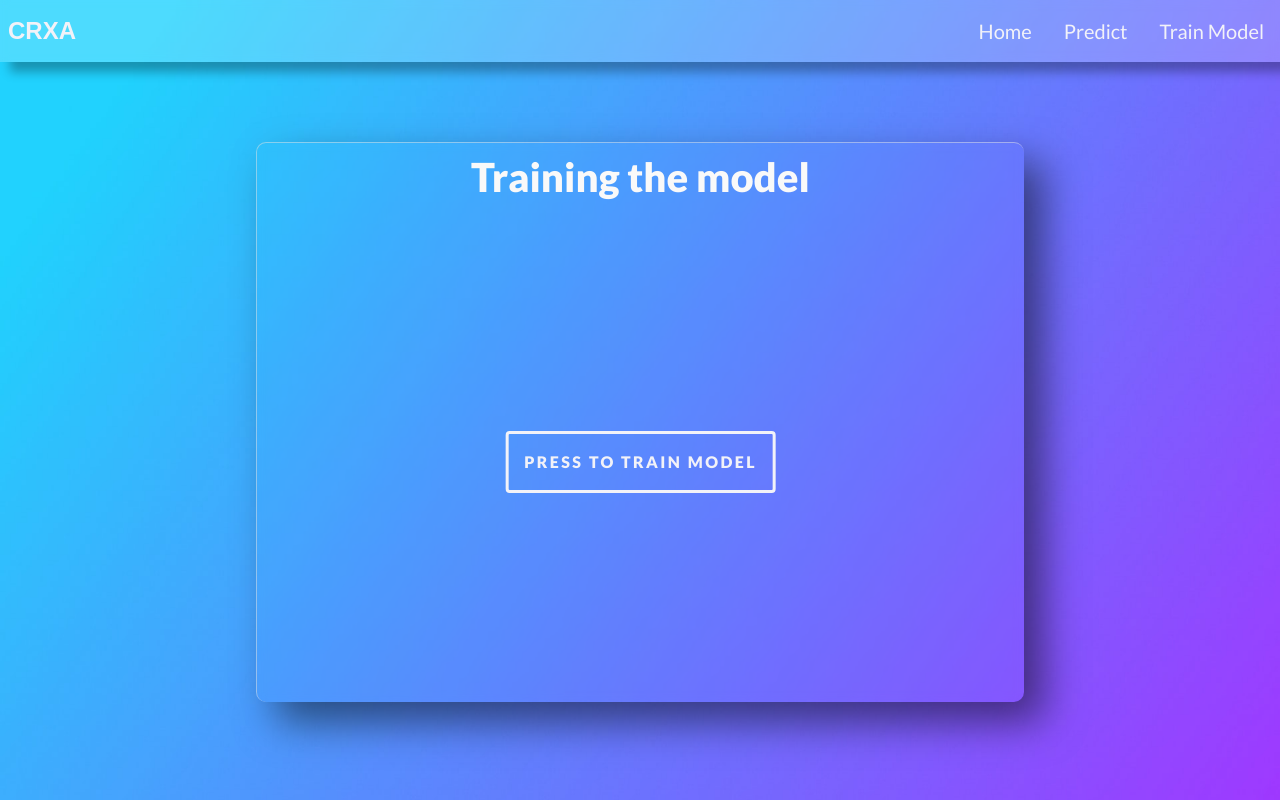
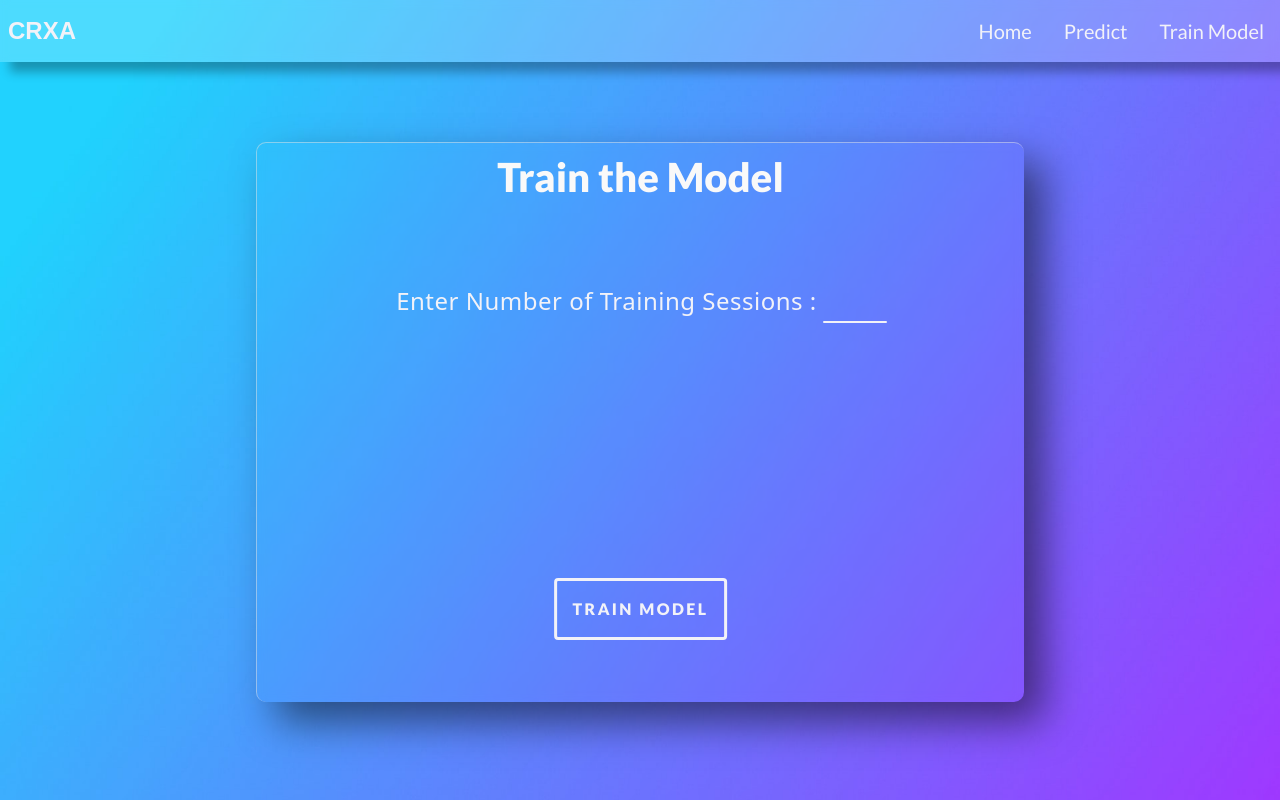
Before and after one commit to pranshuag9/covid19-analyzer, a Flask app: template templates/train.html in a window 1280 px wide. Run offline with Flask 2, Linux system fonts and the light colour scheme; the template is opened without the code that fills it: most values are stand-ins (such as "Sample title", 1, 10 or a date in 2020).

Commit message:
changed predict url and added epochs logic in train page

```diff
--- a/static/scripts/scripts.js
+++ b/static/scripts/scripts.js
@@ -36,7 +36,7 @@ $("#predict-button").click(function(){
         image: base64Image
     }
     let server_url = "http://127.0.0.1:5000"
-    let api = "/predict"
+    let api = "/cxra/predict"
     $.post(server_url + api, JSON.stringify(body), function(response){
         let prediction = response.data.result;
         let percentage = response.data.accuracy * 100;
@@ -48,9 +48,21 @@ $("#predict-button").click(function(){
 });
 
 $("#train-button").click(function(){
-    let server_url = "http://127.0.0.1:5000"
-    let api = "/train_model"
-    $.post(server_url + api,JSON.stringify({}), function(response){
+    let epoch = $(".inputBox .text")[1].value;
+    let server_url = "http://127.0.0.1:5000";
+    let api = "/train_model";
+    let trainingTimeGpu = (epoch*3)+2;//+2 for loading libraries min
+    let trainingTimeCpu = (epoch*30) + 2;
+    $(".inputBox").css("visibility","hidden");
+    $("#train-button").css("visibility","hidden");
+    //intermidiate bar show
+    $(".training-time").css("visibility","visible");
+    $(".container-progress-bar").css("visibility","visible");
+    $.post(server_url + api,JSON.stringify({"epochs":epoch}), function(response){
         console.log(response);
+        $(".training-time").css("visibility","visible");
+        $(".container-progress-bar").css("visibility","hidden");
+        $(".result").css("visibility","hidden");
+        $(".result").text("Model Trained!");
     });
 });
--- a/static/styles/styles.css
+++ b/static/styles/styles.css
@@ -5,6 +5,7 @@
   background-image: url(../images/main-background.jpg);
   background-size: cover;
   background-attachment: fixed;
+  overflow-y: hidden;
 }
 h3,li{
     font-family: "Lato";
@@ -82,7 +83,7 @@ li{
     visibility : visible;
     position: absolute;
     left: 50%;
-    top: 50%;
+    top: 40%;
     transform: translateX(-50%);
 }
 
@@ -105,6 +106,8 @@ li{
   background: inherit;
   text-align: center;
   backdrop-filter: blur(5px);
+  animation: 1s cubic-bezier(0.16, 1, 0.3, 1) containerEnter;
+  /* above animation from : https://easings.net/ . animation name - easeoutex po; */
 }
 
 .container:before{
@@ -236,6 +239,122 @@ li{
   border-radius: 10px;
 }
 
+.inputBox{
+  width: 100%;
+  height: 40px;
+  margin-top: 5rem;
+  margin-bottom: 5rem;
+}
+.text{
+  color: #F2F2F8;
+  font-size: 1.5rem;
+  margin: 2px;
+  letter-spacing: 0.5px;
+}
+.inputField{
+  display: inline-block;
+  position: relative;
+}
+
+.inputField input{
+  max-width: 60px;
+  font-size: 1rem;
+  border : none;
+  box-shadow: none;
+  outline: none;
+  font-size: 15px;
+  padding: 0 10px;
+  background: transparent;
+  z-index: 1;
+  color: #000;
+}
+
+.inputField .text{
+  line-height: 35px;
+  font-size: 18px;
+  padding: 0 10px;
+  display: block;
+  transition: 0.5s;
+}
+
+.inputField .line{
+  position: absolute;
+  left:0;
+  bottom: 0;
+  width: 100%;
+  height: 2px;
+  background: #F2F2F8;
+  transition: 0.5s;
+  border-radius: 2px;
+  pointer-events: none;
+  z-index: -1;
+}
+
+.inputBox .inputField input:focus ~ .line,
+.inputBox .inputField input:valid ~ .line{
+  height: 100%;
+}
+
+/* hiding up/down arrow on input fied */
+input[type=number]::-webkit-inner-spin-button,
+input[type=number]::-webkit-outer-spin-button {
+  -webkit-appearance: none;
+  margin: 0;
+}
+
+.container-progress-bar {
+  width: 400px;
+  margin: 20px auto 0;
+  visibility: hidden;
+}
+
+.training-time{
+  visibility: hidden;
+}
+
+.progress-bar {
+  height: 15px;
+  box-shadow: 20px 20px 40px rgba(0, 0, 0, 0.5);
+  border-radius: 5px;
+  border-top: 1px solid rgba(225, 225, 225, 0.5);
+  border-left: 1px solid rgba(225, 225, 225, 0.5);
+  width: 100%;
+  background: inherit;
+  backdrop-filter: blur(5px);
+  overflow: hidden;
+}
+.progress-bar:before{
+  position: absolute;
+  background: inherit;
+  top: 0;
+  left: 0;
+  right: 0;
+  bottom: 0;
+  box-shadow: inset 0 0 40px rgba(255, 255, 255, 0.5);
+  filter:blur(50px);
+}
+
+
+.progress-bar-value {
+  width: 100%;
+  height: 100%;
+  background-color: #F2F2F8;
+  animation: indeterminateAnimation 2.5s infinite linear;
+  transform-origin: 0% 50%;
+}
+
+@keyframes indeterminateAnimation {
+  0% {
+    transform:  translateX(0) scaleX(0);
+  }
+  40% {
+    transform:  translateX(0) scaleX(0.4);
+  }
+  100% {
+    transform:  translateX(100%) scaleX(0.5);
+  }
+}
+
 @media (max-width:500px){
   .toggle-button {
     display: flex;
@@ -266,6 +385,9 @@ li{
   .navbar-links.active{
     display: flex;
   }
+  .button{
+    padding : 0.6em 0.6em;
+  }
 }
 
 @media (max-height:700px) {
@@ -275,3 +397,22 @@ li{
     font-size: 1px;
   }
 }
+
+@media (max-height:900px) {
+  #train-button{
+    top : auto;
+    bottom: 10%;
+  }
+}
+
+
+@keyframes containerEnter {
+  from{
+    transform: translateY(100vh);
+    opacity: 0.1;
+  }
+  to{
+    transform: translateY(0);
+    opacity: 1;
+  }
+}
--- a/templates/train.html
+++ b/templates/train.html
@@ -34,8 +34,22 @@
         </nav>
 		<section class="parent-container">
 			<div class="container">
-				<h1 class="heading">Training the model</h1>
-				<button class="button" id="train-button">Press to train Model</button>
+				<h1 class="heading">Train the Model</h1>
+						<div class="inputBox">
+							<label class="text">Enter Number of Training Sessions : </label>
+							<div class="inputField">
+								<input class= "text" type="number" name="" required="required">
+								<span class="line"></span>
+							</div>
+						</div>
+					<h3 class="result"></h3>
+				<input type="submit" class="button" id="train-button" value="Train Model" >
+				<h3 class="training-time">Average Training Time on {{train_type}} is {{train_time}}</h3>
+				<div class="container-progress-bar">
+					<div class="progress-bar">
+					  <div class="progress-bar-value"></div>
+					</div>
+				  </div>
 				<!-- <label for = "training">Training in Progress</label> -->
 				<!-- <progress id = "training" max="100" ></progress>     -->
 			</div>
```
